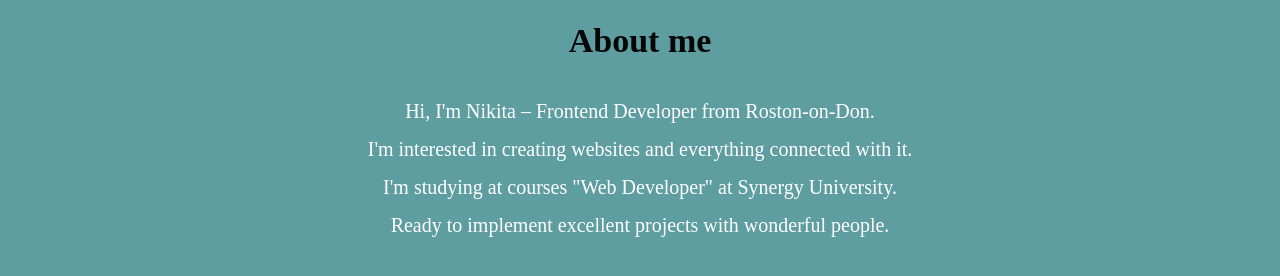
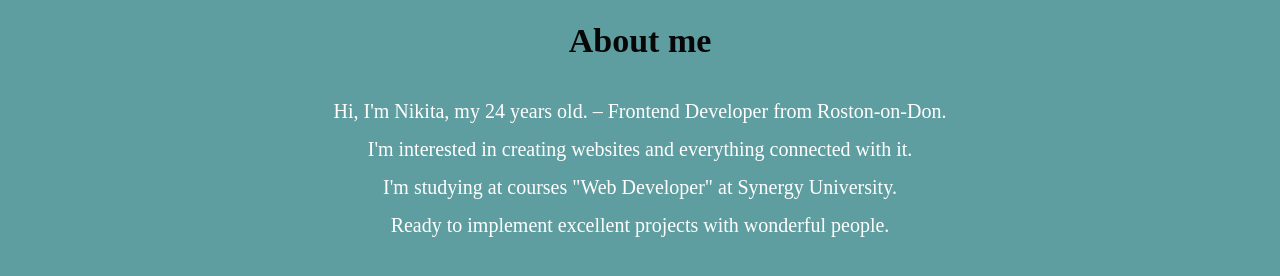
Before and after one commit to 12Nikita09/finalWork, a plain HTML site: page About.html in a window 1280 px wide. Shown: the part 78-354 px from the top of the page. Drawn offline with Linux system fonts and the light colour scheme.

Commit message:
all ready

```diff
--- a/About.html
+++ b/About.html
@@ -39,7 +39,7 @@
       <h1 class="title">About me</h1>
       <div class="paragraph">
         <p class="text">
-          Hi, I'm Nikita – Frontend Developer from Roston-on-Don.
+          Hi, I'm Nikita, my 24 years old. – Frontend Developer from Roston-on-Don.
         <p class="text">I'm interested in creating websites and everything connected with it.</p>
         <p class="text">I'm studying at courses "Web Developer" at Synergy University.</p>
         <p class="text">Ready to implement excellent
```
Also changed, not shown: Skills.html (+1 -1 lines), index.html (+0 -1 lines).
